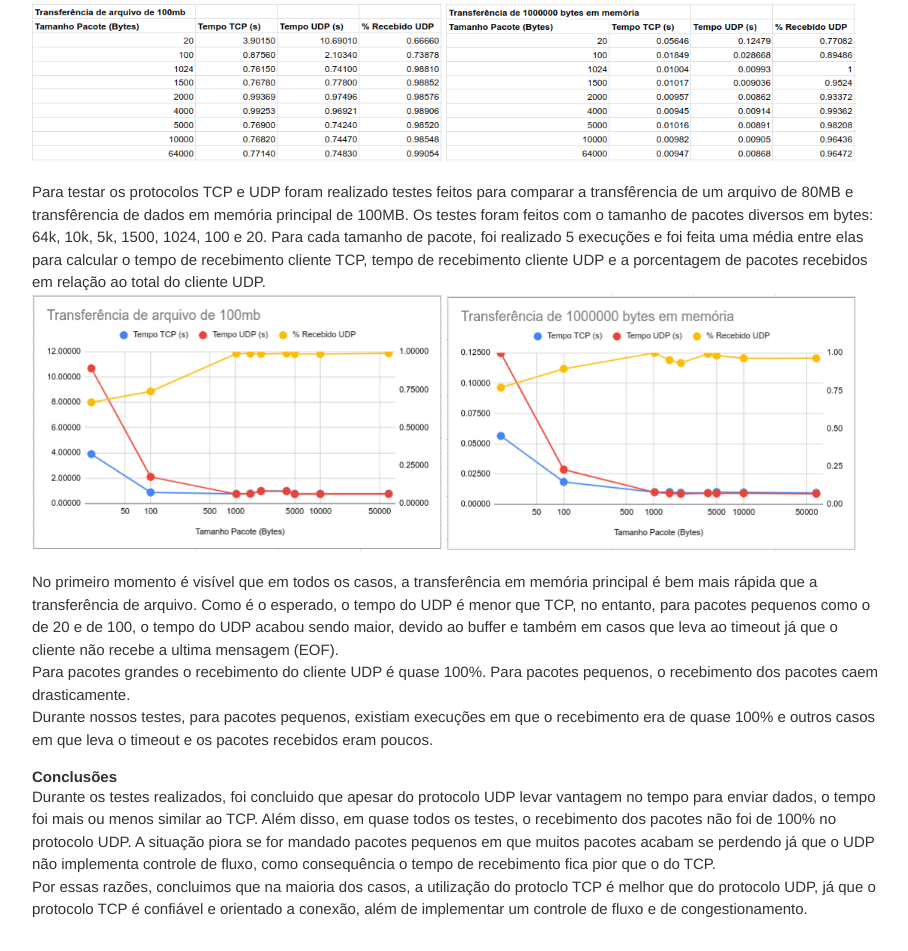
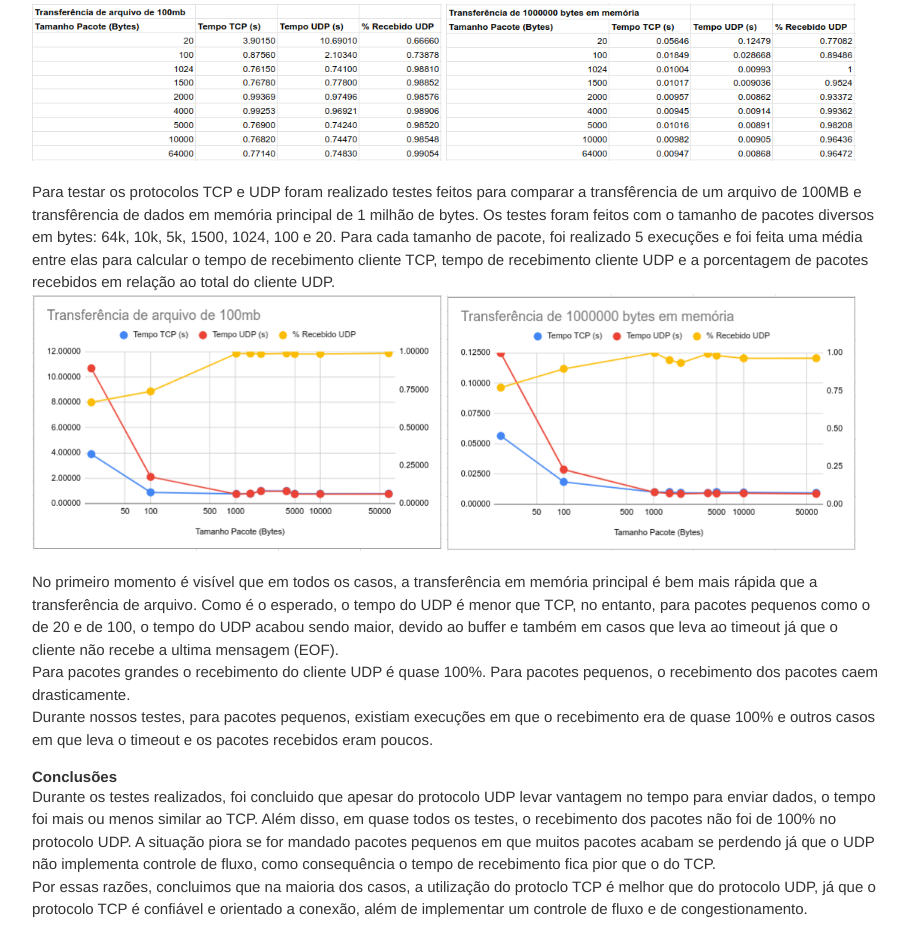
Before and after one commit to eduardogkt/redes-2, a plain HTML site: page index.html in a window 1280 px wide. Shown: the part 1637-2588 px from the top of the page, without its empty margins (183-1091 px from the left). Drawn offline with Linux system fonts and the light colour scheme.

Commit message:
fix tam arquivo

```diff
--- a/index.html
+++ b/index.html
@@ -157,8 +157,8 @@
 
       <p>
         Para testar os protocolos TCP e UDP foram realizado testes feitos para
-        comparar a transfêrencia de um arquivo de 80MB e transfêrencia de dados
-        em memória principal de 100MB. Os testes foram feitos com o tamanho de
+        comparar a transfêrencia de um arquivo de 100MB e transfêrencia de dados
+        em memória principal de 1 milhão de bytes. Os testes foram feitos com o tamanho de
         pacotes diversos em bytes: 64k, 10k, 5k, 1500, 1024, 100 e 20. Para cada
         tamanho de pacote, foi realizado 5 execuções e foi feita uma média entre
         elas para calcular o tempo de recebimento cliente TCP, tempo de
```
